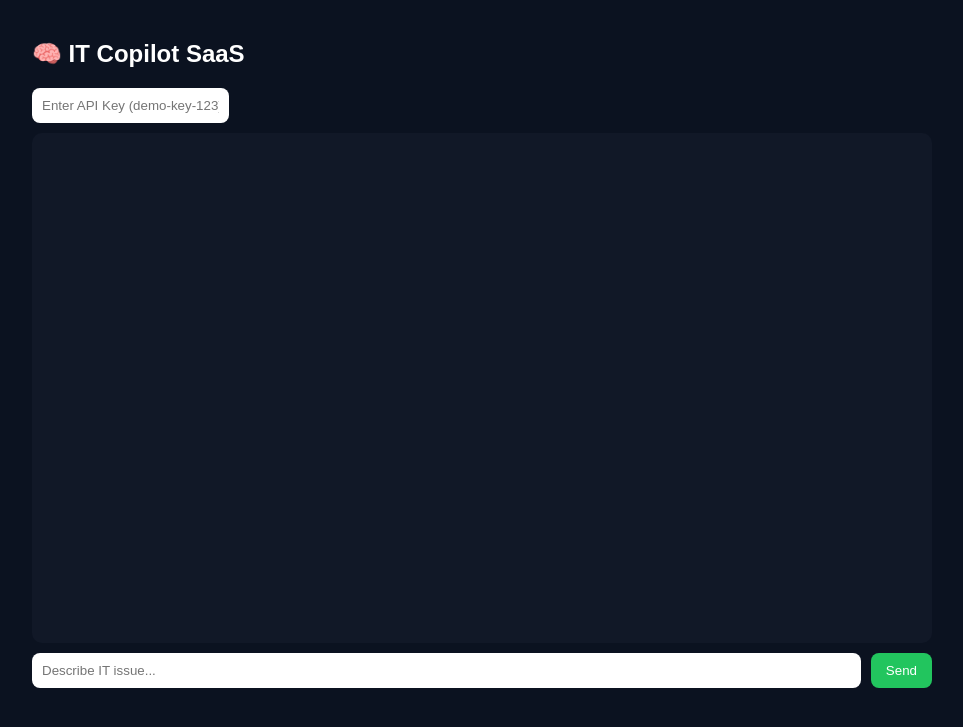
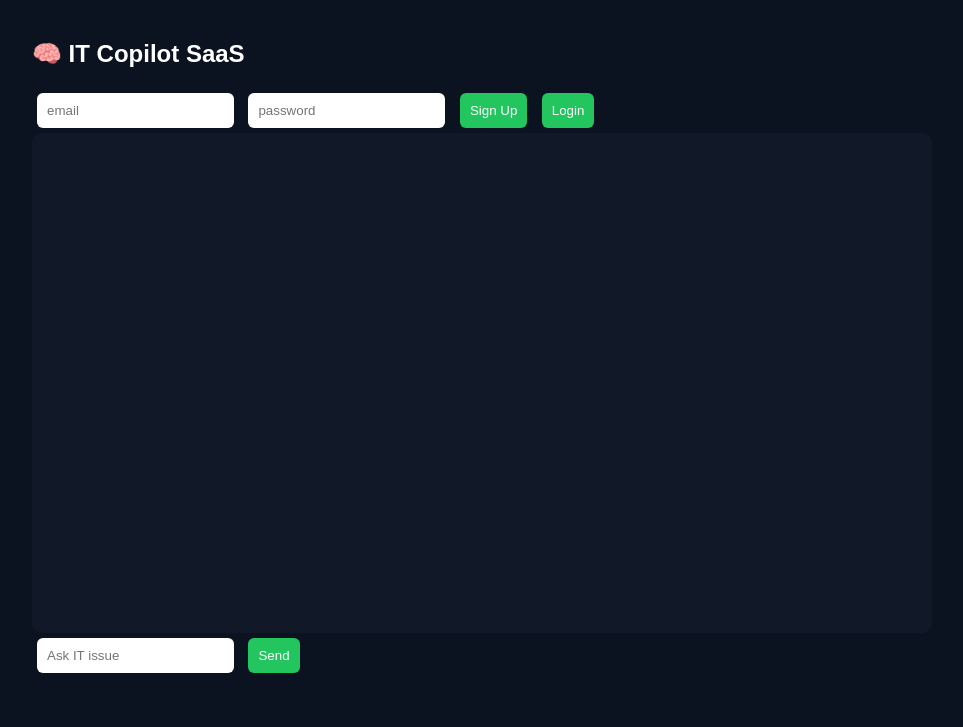
Before and after one commit to bgrider1984/it-ai-tool, a Flask app: page / in a window 1280 px wide. Shown: the top 727 px of the page, without its empty margins (158-1121 px from the left). Run offline with Flask 3, Linux system fonts and the light colour scheme.

Commit message:
Update index.html

```diff
--- a/templates/index.html
+++ b/templates/index.html
@@ -6,10 +6,10 @@
 
 <style>
 body {
-    margin:0;
     font-family:Arial;
     background:#0b1220;
     color:white;
+    margin:0;
 }
 
 .container {
@@ -18,58 +18,34 @@ body {
     padding:20px;
 }
 
-.header {
-    display:flex;
-    justify-content:space-between;
-    align-items:center;
+input, button {
+    padding:10px;
+    margin:5px;
+    border-radius:6px;
+    border:none;
 }
 
 #chat {
     height:60vh;
     overflow-y:auto;
     background:#111827;
-    padding:15px;
+    padding:10px;
     border-radius:10px;
-    margin-top:10px;
 }
 
 .msg {
     margin:10px 0;
     padding:10px;
     border-radius:8px;
-    white-space:pre-wrap;
 }
 
 .user { background:#2563eb; }
 .bot { background:#374151; }
 
-.inputArea {
-    display:flex;
-    gap:10px;
-    margin-top:10px;
-}
-
-input {
-    flex:1;
-    padding:10px;
-    border:none;
-    border-radius:8px;
-}
-
 button {
-    padding:10px 15px;
-    border:none;
-    border-radius:8px;
     background:#22c55e;
     color:white;
     cursor:pointer;
-}
-
-#keyBox {
-    width:100%;
-    padding:10px;
-    margin-bottom:10px;
-    border-radius:8px;
 }
 </style>
 </head>
@@ -78,61 +54,75 @@ button {
 
 <div class="container">
 
-<div class="header">
 <h2>🧠 IT Copilot SaaS</h2>
+
+<div>
+<input id="email" placeholder="email">
+<input id="password" placeholder="password" type="password">
+<button onclick="signup()">Sign Up</button>
+<button onclick="login()">Login</button>
 </div>
-
-<input id="apiKey" placeholder="Enter API Key (demo-key-123)" />
 
 <div id="chat"></div>
 
-<div class="inputArea">
-<input id="input" placeholder="Describe IT issue..." />
+<input id="input" placeholder="Ask IT issue">
 <button onclick="send()">Send</button>
-</div>
 
 </div>
 
 <script>
 
+let userId = null;
 let sessionId = localStorage.getItem("sessionId");
 
-const chat = document.getElementById("chat");
-const input = document.getElementById("input");
+function add(text, cls){
+    const d = document.createElement("div");
+    d.className = "msg " + cls;
+    d.textContent = text;
+    document.getElementById("chat").appendChild(d);
+}
 
-function add(text, cls){
-    const div = document.createElement("div");
-    div.className = "msg " + cls;
-    div.textContent = text;
-    chat.appendChild(div);
+async function signup(){
+    await fetch("/signup", {
+        method:"POST",
+        headers:{"Content-Type":"application/json"},
+        body:JSON.stringify({
+            email: email.value,
+            password: password.value
+        })
+    });
+}
+
+async function login(){
+    const res = await fetch("/login", {
+        method:"POST",
+        headers:{"Content-Type":"application/json"},
+        body:JSON.stringify({
+            email: email.value,
+            password: password.value
+        })
+    });
+
+    const data = await res.json();
+    userId = data.user_id;
 }
 
 async function send(){
 
-    const msg = input.value.trim();
-    if(!msg) return;
-
-    add(msg, "user");
-    input.value = "";
-
-    const apiKey = document.getElementById("apiKey").value;
+    const msg = input.value;
+    add(msg,"user");
 
     const res = await fetch("/ask", {
         method:"POST",
         headers:{"Content-Type":"application/json"},
         body:JSON.stringify({
             message: msg,
-            session_id: sessionId,
-            api_key: apiKey
+            user_id: userId,
+            session_id: sessionId
         })
     });
 
     const data = await res.json();
-
-    if(data.error){
-        add("❌ " + data.error, "bot");
-        return;
-    }
 
     sessionId = data.session_id;
     localStorage.setItem("sessionId", sessionId);
```
